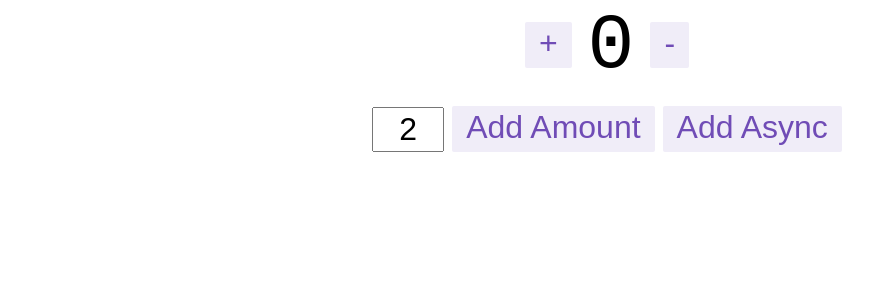
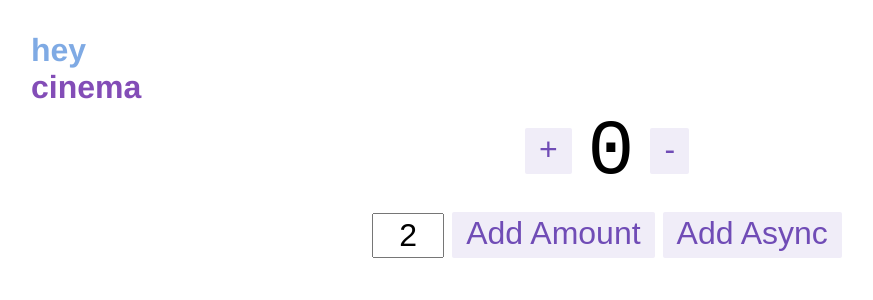
Before and after one commit to mickeypuri/moviedemo, a React (Create React App) app: page / in a window 1280 px wide. Shown: the top 300 px of the page, without its empty margins (33-906 px from the left). Built offline with nearby package versions, Linux system fonts and the light colour scheme.

Commit message:
added header and styles

```diff
--- a/src/App.js
+++ b/src/App.js
@@ -1,10 +1,12 @@
 import React from 'react';
 import { Counter } from './features/counter/Counter';
+import Header from './common-components/header/header';
 import './App.css';
 
 function App() {
   return (
     <>
+      <Header />
       <Counter />
     </>
   );
--- /dev/null
+++ b/src/common-components/header/header.js
@@ -0,0 +1,17 @@
+import React from 'react';
+import styles from './header.module.css';
+
+function Header () {
+
+    return (
+        <>
+        <div className={styles.main}>
+            <span className={styles.primary}>hey</span>
+            <span className={styles.secondary}>cinema</span>
+        </div>
+
+        </>
+    )
+}
+
+export default Header;
--- /dev/null
+++ b/src/common-components/header/header.module.css
@@ -0,0 +1,16 @@
+.primary {
+    color: #7FAAE4;
+    display: block;
+}
+
+.secondary {
+    color: #834DB7;
+}
+
+.main {
+    margin-left: 2em;
+    margin-top: 1em;
+    width: 80%;
+    font-size: 4vh;
+    font-weight: bold;
+}
```
